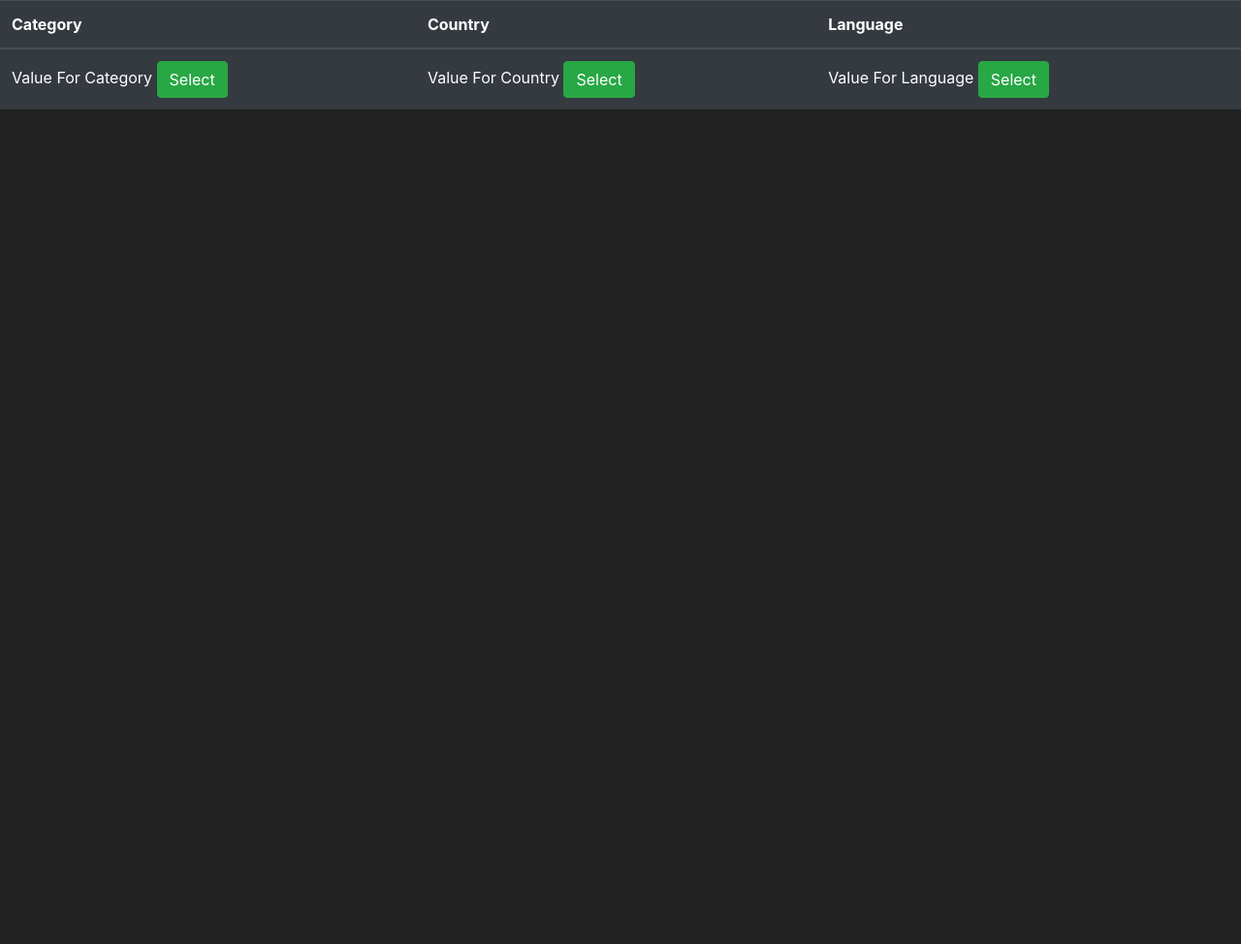
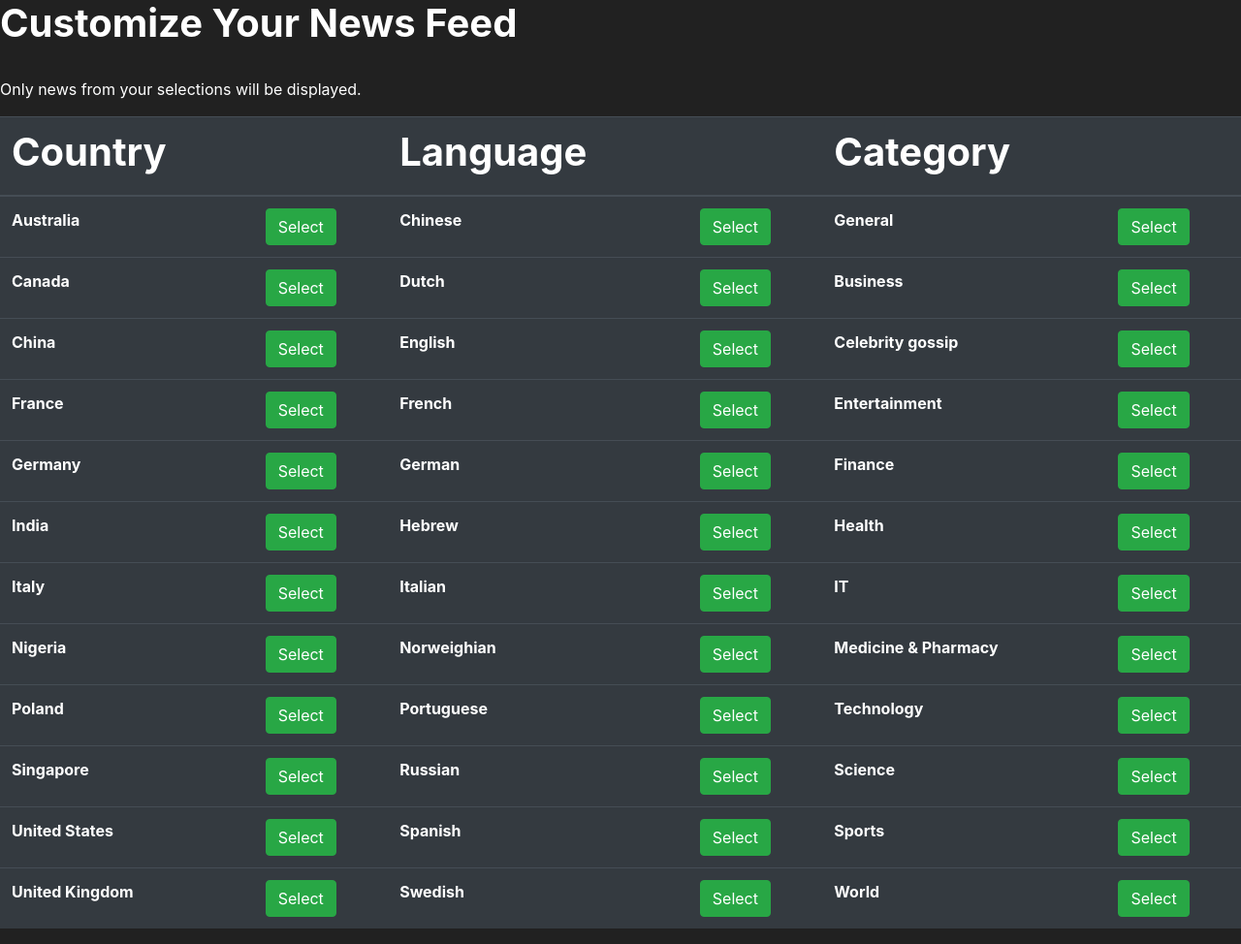
Before and after one commit to Kelvinskell/newsread, a Flask app: page /customize in a window 1280 px wide. Shown: the part 56-1030 px from the top of the page at 97% size. Before the commit the page ends 169 px from the top, so only its background shows below. Run offline with Flask 2, Linux system fonts and the light colour scheme; some libraries are stand-ins or nearby versions.

Commit message:
feat: Add News feed customization options

```diff
--- a/news-service/content.py
+++ b/news-service/content.py
@@ -12,4 +12,22 @@
 @app.route("/")
 @app.route("/customize")
 def customization_page():
-    return render_template('customize.html')
+    countries = ['Australia', 'Canada', 'China', 'France', 'Germany', 'India', 'Italy', 'Nigeria', 'Poland', 'Singapore', 'United States', 'United Kingdom']
+    languages = ['Chinese', 'Dutch', 'English', 'French', 'German', 'Hebrew', 'Italian', 'Norweighian', 'Portuguese', 'Russian', 'Spanish', 'Swedish']
+    categories = ['General', 'Business', 'Celebrity gossip', 'Entertainment', 'Finance', 'Health', 'IT', 'Medicine & Pharmacy', 'Technology', 'Science', 'Sports', 'World']
+    items = [
+            {'country': countries[0], 'language': languages[0], 'category': categories[0]},
+            {'country': countries[1], 'language': languages[1], 'category': categories[1]},
+            {'country': countries[2], 'language': languages[2], 'category': categories[2]},
+            {'country': countries[3], 'language': languages[3], 'category': categories[3]},
+            {'country': countries[4], 'language': languages[4], 'category': categories[4]},
+            {'country': countries[5], 'language': languages[5], 'category': categories[5]},
+            {'country': countries[6], 'language': languages[6], 'category': categories[6]},
+            {'country': countries[7], 'language': languages[7], 'category': categories[7]},
+            {'country': countries[8], 'language': languages[8], 'category': categories[8]},
+            {'country': countries[9], 'language': languages[9], 'category': categories[9]},
+            {'country': countries[10], 'language': languages[10], 'category': categories[10]},
+            {'country': countries[11], 'language': languages[11], 'category': categories[11]},
+            ]
+
+    return render_template('customize.html', items=items)
--- a/news-service/templates/customize.html
+++ b/news-service/templates/customize.html
@@ -1,25 +1,36 @@
 {% extends 'base.html' %}
 
 {% block title %}
-NewsRead - Customize News Outlook
+NewsRead - Customize Feed
 {% endblock %}
 
 {% block content %}
+<h1><strong>Customize Your News Feed</strong></h1>
+<br >
+<p>Only news from your selections will be displayed.</p>
 <table>
        <table class="table table-hover table-dark">
         <thead>
             <tr>
-                <th scope="col">Category</th>
-                <th scope="col">Country</th>
-                <th scope="col">Language</th>
+		<th scope="col"><h1><strong>Country</strong></h1></th>
+		<th scope="col"></th>
+		<th scope="col"><h1><strong>Language</strong></h1></th>
+		<th scope="col"></th>
+		<th scope="col"><h1><strong>Category</strong></h1></th>
+		<th scope="col"></th>
             </tr>
         </thead>
         <tbody>
+		{% for item in items %}
 		<tr>
-			<td>Value For Category <button class="btn btn-outline btn-success">Select</button></td>
-			<td>Value For Country <button class="btn btn-outline btn-success">Select</button></td>
-			<td>Value For Language <button class="btn btn-outline btn-success">Select</button></td>
+			<td><strong>{{ item.country }}</strong></td>
+			<td><button class="btn btn-outline btn-success">Select</button></td>
+			<td><strong>{{ item.language }}</strong></td>
+			<td><button class="btn btn-outline btn-success">Select</button></td>
+			<td><strong>{{ item.category }}</strong></td>
+			<td><button class="btn btn-outline btn-success">Select</button></td>
 		</tr>
+		{% endfor %}
         </tbody>
   </table>
 {% endblock %}
```
